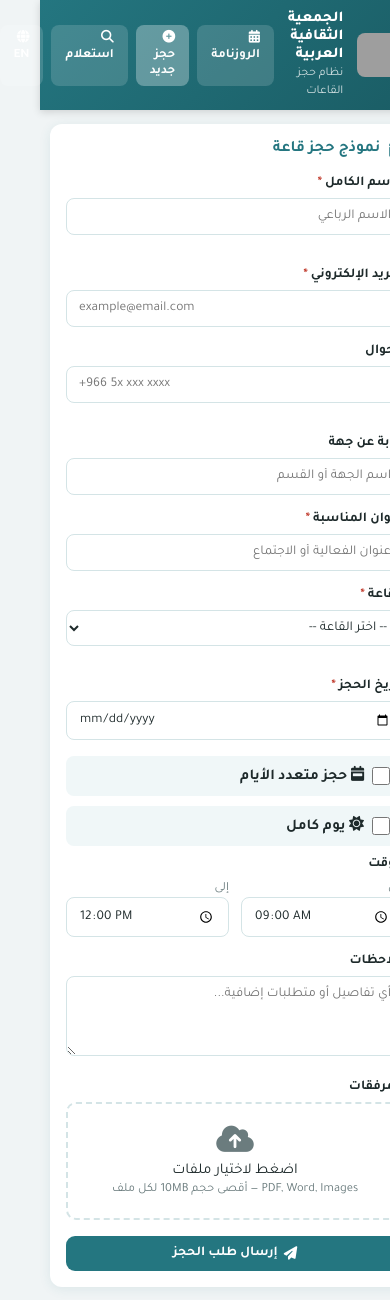
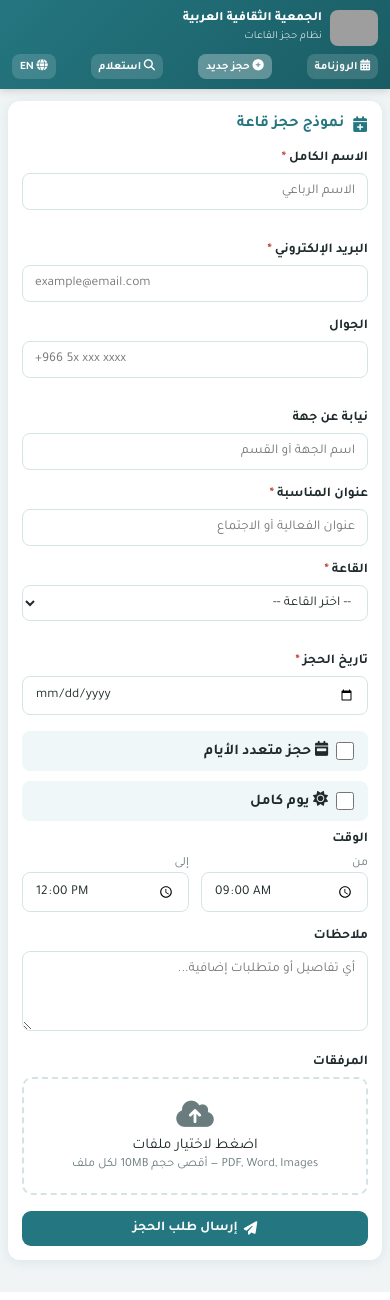
Before and after one commit to AcsVe/venues, a Flask app: page /book in a window 390 px wide. Shown: the top 1300 px of the page. Run offline with Flask 3, Linux system fonts and the light colour scheme; grey boxes are pictures that could not be loaded.

Commit message:
Fix mobile topbar layout

```diff
--- a/templates/base_public.html
+++ b/templates/base_public.html
@@ -151,10 +151,14 @@
     @keyframes spin { to { transform: rotate(360deg); } }
     /* ── Responsive ── */
     @media (max-width: 640px) {
-      .topbar { padding: 10px 14px; }
-      .topbar-titles h1 { font-size: 1rem; }
-      .container { padding: 14px 10px; }
-      .card { padding: 16px; }
+      .topbar { padding: 10px 12px; flex-wrap: wrap; gap: 8px; }
+      .topbar img { height: 36px; }
+      .topbar-titles h1 { font-size: .85rem; }
+      .topbar-titles span { font-size: .72rem; }
+      .topbar-nav { width: 100%; justify-content: space-between; }
+      .topbar-nav a { padding: 5px 8px; font-size: .75rem; }
+      .container { padding: 12px 8px; }
+      .card { padding: 14px; }
     }
   </style>
   {% block extra_head %}{% endblock %}
```
